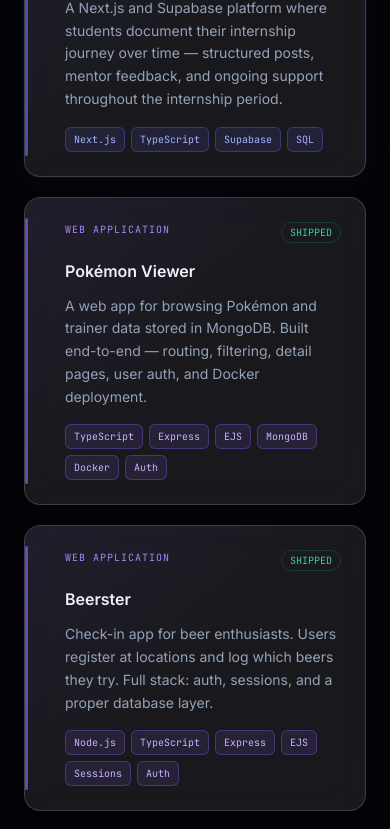
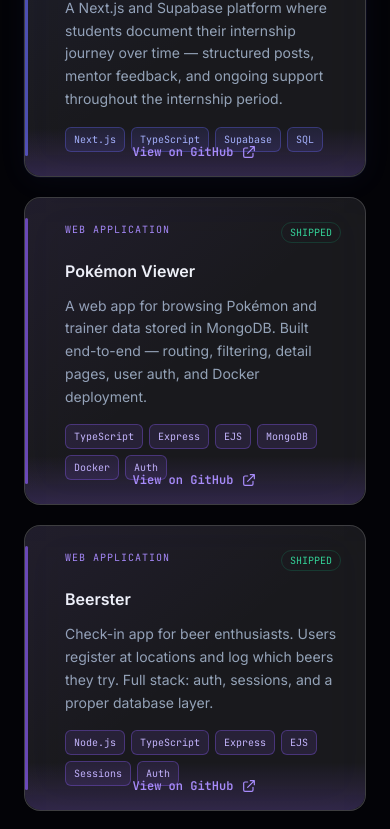
Before and after one commit to ThomasDelbrouck1/Portfolio, a Next.js app: page / in a window 390 px wide. Shown: the part 3160-3989 px from the top of the page. Built offline with nearby package versions, Linux system fonts and the light colour scheme.

Commit message:
fix: show GitHub link on mobile instead of hover-only
Hover reveal doesn't work on touch devices. The link is now always
visible on mobile and reverts to the hover-slide-up on md+ screens.

```diff
--- a/components/sections/Projects.tsx
+++ b/components/sections/Projects.tsx
@@ -107,14 +107,14 @@
                   ))}
                 </div>
 
-                {/* Hover reveal — View on GitHub */}
+                {/* GitHub link — always visible on mobile, hover reveal on desktop */}
                 {project.repo && (
                   <a
                     href={project.repo}
                     target="_blank"
                     rel="noopener noreferrer"
                     className="absolute inset-x-0 bottom-0 h-12 flex items-center justify-center gap-2
-                      opacity-0 group-hover:opacity-100 translate-y-1 group-hover:translate-y-0
+                      md:opacity-0 md:group-hover:opacity-100 md:translate-y-1 md:group-hover:translate-y-0
                       transition-all duration-300
                       bg-gradient-to-t from-violet-500/20 via-violet-500/8 to-transparent
                       rounded-b-2xl font-mono text-xs text-violet-600 dark:text-violet-400 font-semibold"
```
